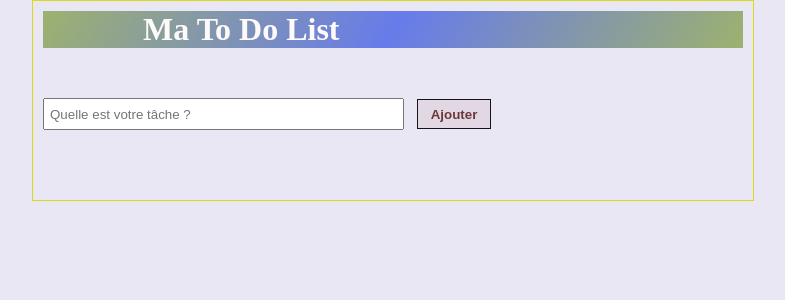
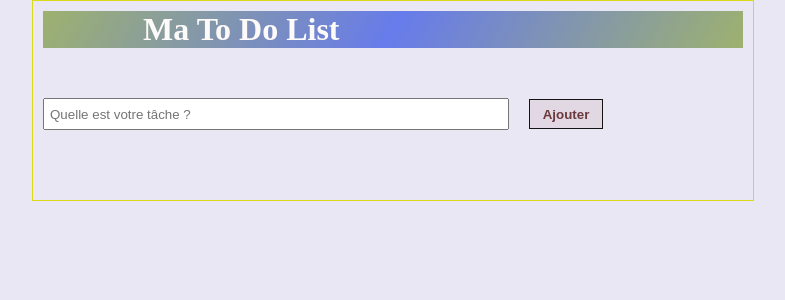
Before and after one commit to M-BEDH/To-Do-List, a React (Create React App) app: page / in a window 1280 px wide. Shown: the top 300 px of the page, without its empty margins (247-1032 px from the left). Built offline with nearby package versions, Linux system fonts and the light colour scheme.

Commit message:
margin-left button Ajouter

```diff
--- a/src/style/Todo.css
+++ b/src/style/Todo.css
@@ -23,7 +23,7 @@ h1 {
     color: rgba(66, 2, 0, 0.74);
     background-color: rgb(225, 216, 228);
     border: 1px solid rgb(20, 20, 20);
-    margin-left: 13px;
+    margin-left: 20px;
     height: 30px;
     width: 74px;
     font-weight: bold;
@@ -32,7 +32,7 @@ h1 {
 .inputDesktop {
     padding-left: 5px;
     height: 26px;
-    width: 50%;
+    width: 65%;
 }
 
 ul {
```
